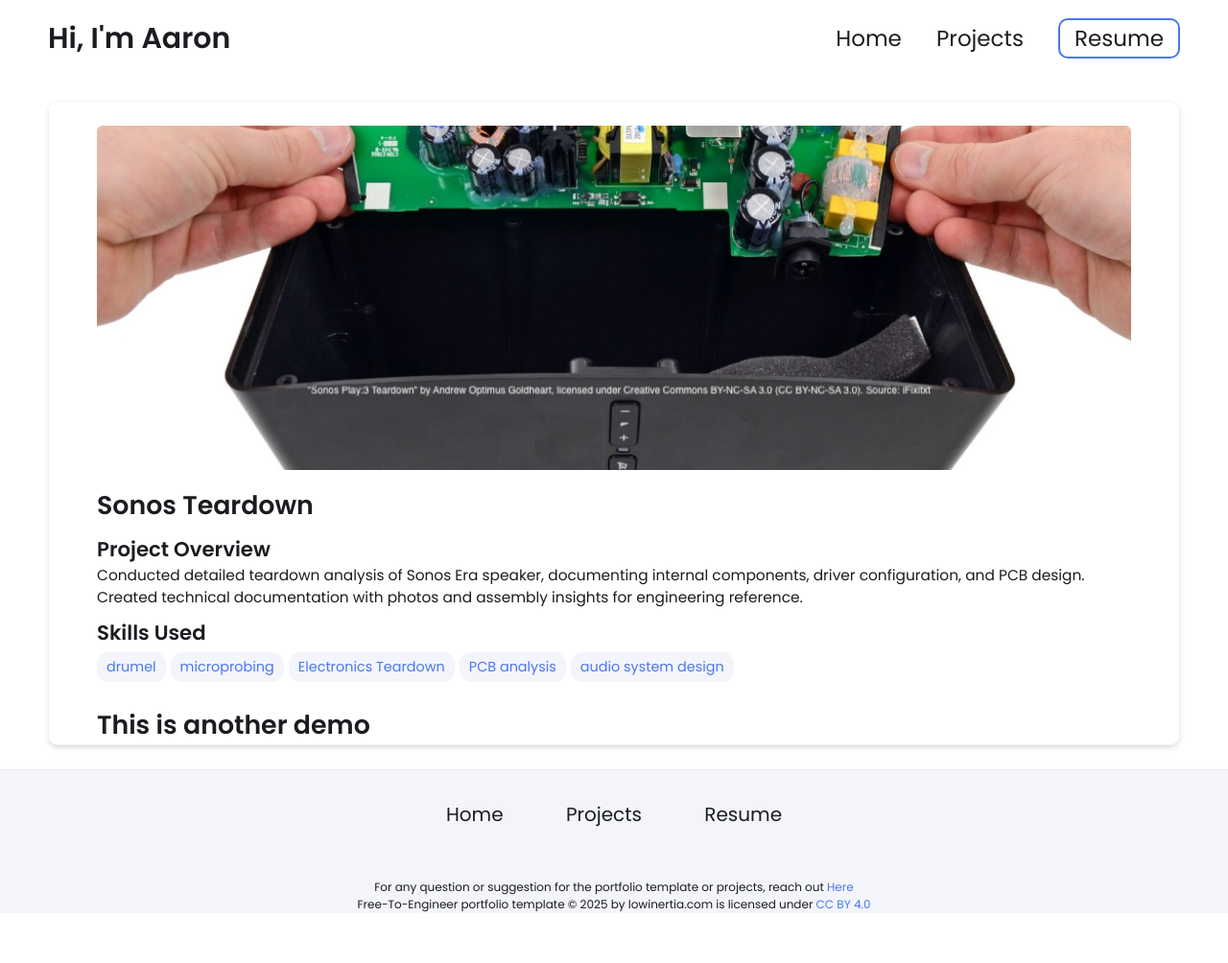
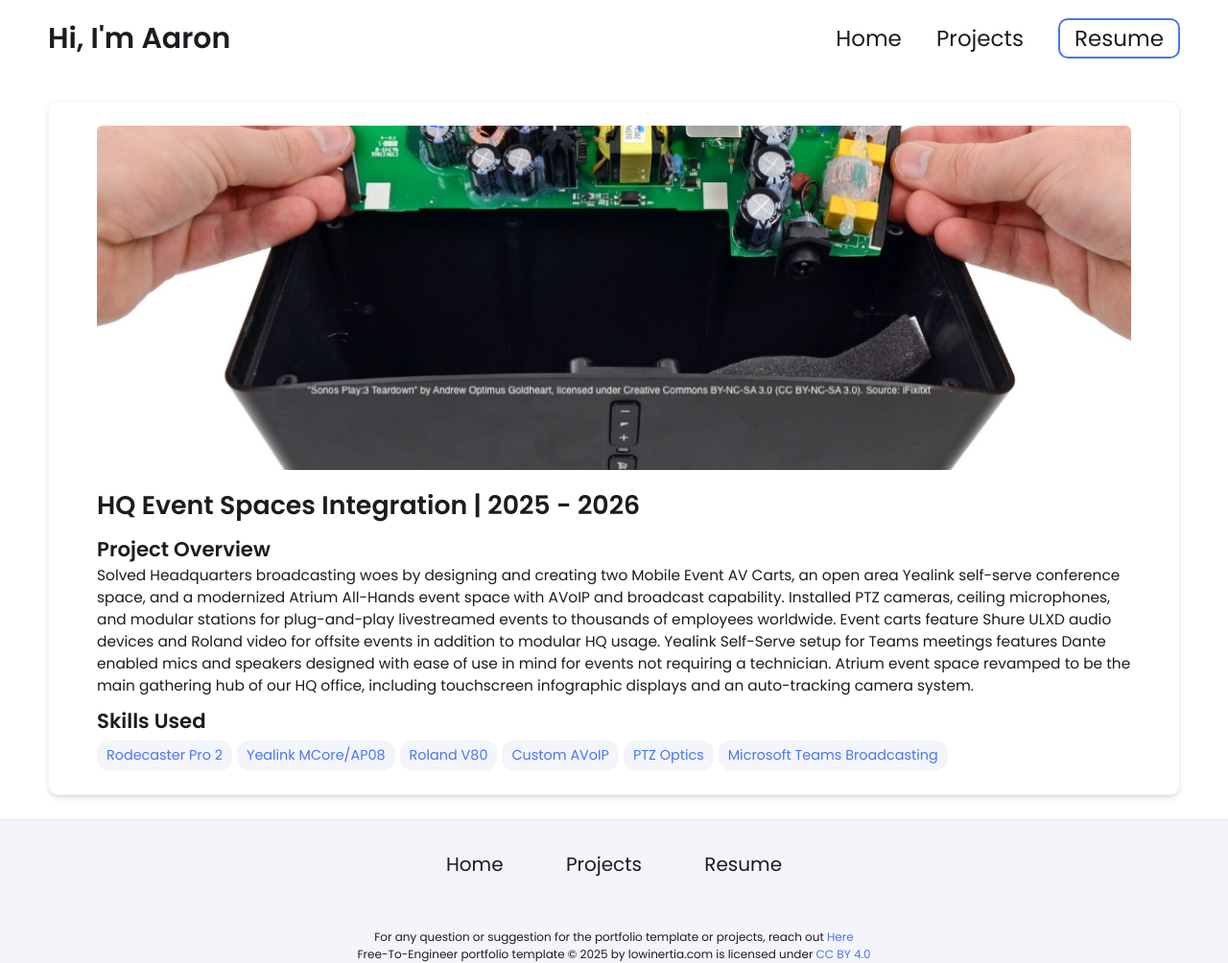
Before and after one commit to ElionEvolved/ElionEvolved.github.io, a Jekyll site: the page built from _projects/sonos-teardown/index.md, in a window 1280 px wide. Shown: the whole page at 96% size. Built offline with Jekyll 4.4.1, drawn with Linux system fonts in a browser that asks for light colours; before the commit the page ends 952 px from its top, so only the background shows below that.

Commit message:
Update index.md

```diff
--- a/_projects/sonos-teardown/index.md
+++ b/_projects/sonos-teardown/index.md
@@ -1,15 +1,14 @@
 ---
 layout: post
-title: Sonos Teardown
-description: Conducted detailed teardown analysis of Sonos Era speaker, documenting internal components, driver configuration, and PCB design. Created technical documentation with photos and assembly insights for engineering reference.
+title: HQ Event Spaces Integration | 2025 - 2026
+description: Solved Headquarters broadcasting woes by designing and creating two Mobile Event AV Carts, an open area Yealink self-serve conference space, and a modernized Atrium All-Hands event space with AVoIP and broadcast capability. Installed PTZ cameras, ceiling microphones, and modular stations for plug-and-play livestreamed events to thousands of employees worldwide. Event carts feature Shure ULXD audio devices and Roland video for offsite events in addition to modular HQ usage. Yealink Self-Serve setup for Teams meetings features Dante enabled mics and speakers designed with ease of use in mind for events not requiring a technician. Atrium event space revamped to be the main gathering hub of our HQ office, including touchscreen infographic displays and an auto-tracking camera system.
 skills:
-  - drumel
-  - microprobing
-  - Electronics Teardown
-  - PCB analysis
-  - audio system design
+  - Rodecaster Pro 2
+  - Yealink MCore/AP08
+  - Roland V80
+  - Custom AVoIP
+  - PTZ Optics
+  - Microsoft Teams Broadcasting
 
 main-image: /sonos.png
 ---
-
-# This is another demo
```
